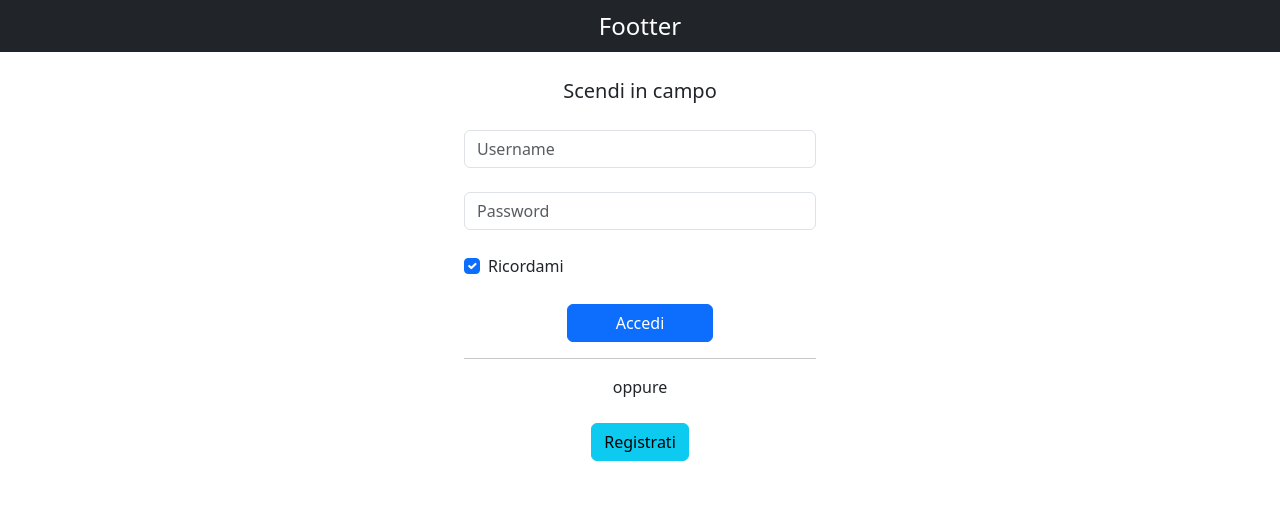
After one commit to marsild/Footter, a PHP site: page /login.html in a window 1280 px wide. The commit adds this page. Shown: the top 508 px of the page. Run offline with PHP 8.4, Linux system fonts and the light colour scheme.

Commit message:
login front end

```diff
--- /dev/null
+++ b/login.html
@@ -0,0 +1,81 @@
+<!doctype html>
+<html lang="it">
+
+<head>
+    <meta charset="utf-8">
+    <meta name="viewport" content="width=device-width, initial-scale=1">
+    <title>Footter</title>
+    <link href="https://cdn.jsdelivr.net/npm/bootstrap@5.3.0-alpha1/dist/css/bootstrap.min.css" rel="stylesheet"
+        integrity="sha384-GLhlTQ8iRABdZLl6O3oVMWSktQOp6b7In1Zl3/Jr59b6EGGoI1aFkw7cmDA6j6gD" crossorigin="anonymous">
+    <link rel="stylesheet" href="https://cdn.jsdelivr.net/npm/bootstrap-icons@1.10.3/font/bootstrap-icons.css">
+    <link rel="stylesheet" href="css/style.css">
+</head>
+<body>
+  <div class="container-fluid p-0 overflow-hidden">
+    <div class="row">
+      <div class="col-12 ">
+          <header class="bg-dark text-center py-2 fs-4 text-white ">
+              Footter
+          </header>
+      </div>
+  </div>
+
+
+
+  <div class="row">
+      <div class="col-12">
+        <div class = "fs-5 text-center mt-4 col-12">
+          Scendi in campo
+        </div>
+          <section class="w-100 p-4 d-flex justify-content-center pb-4">
+
+              <form style="width: 22rem;">
+                <!-- Email input -->
+                <div class="form-outline mb-4">
+                  <input type="email" id="form2Example1" class="form-control" placeholder="Username">
+                  <label class="form-label" for="form2Example1" style="margin-left: 0px;" hidden>Email address</label>
+                <div class="form-notch"><div class="form-notch-leading" style="width: 9px;"></div><div class="form-notch-middle" style="width: 88px;"></div><div class="form-notch-trailing"></div></div></div>
+
+                <!-- Password input -->
+                <div class="form-outline mb-4">
+                  <input type="password" id="form2Example2" class="form-control" placeholder="Password">
+                  <label class="form-label" for="form2Example2" style="margin-left: 0px;" hidden>Password</label>
+                <div class="form-notch"><div class="form-notch-leading" style="width: 9px;"></div><div class="form-notch-middle" style="width: 64px;"></div><div class="form-notch-trailing"></div></div></div>
+
+                <!-- 2 column grid layout for inline styling -->
+                <div class="row mb-4">
+                  <div class="col d-flex justify-content-start">
+                    <!-- Checkbox -->
+                    <div class="form-check">
+                      <input class="form-check-input" type="checkbox" value="" id="form2Example31" checked="">
+                      <label class="form-check-label" for="form2Example31"> Ricordami </label>
+                    </div>
+                  </div>
+                </div>
+
+                <!-- Submit button -->
+                <div class="d-grid col-5 mx-auto">
+                  <button type="button" class="btn btn-primary btn-block w-20">Accedi</button>
+                </div>
+
+                <hr class="text-dark">
+                <div class="col-12 text-center ">
+                  oppure
+                </div>
+                <div class="col d-flex justify-content-center">
+
+                  <button type="button" class="btn btn-info btn-block my-4">Registrati</button>
+                </div>
+              </form>
+            </section>
+      </div>
+  </div>
+  </div>
+
+
+<script src="https://cdn.jsdelivr.net/npm/bootstrap@5.3.0-alpha1/dist/js/bootstrap.bundle.min.js"
+integrity="sha384-w76AqPfDkMBDXo30jS1Sgez6pr3x5MlQ1ZAGC+nuZB+EYdgRZgiwxhTBTkF7CXvN"
+crossorigin="anonymous"></script>
+</body>
+
+</html>
--- a/template/base.php
+++ b/template/base.php
@@ -31,7 +31,7 @@
                                 data-bs-dismiss="offcanvas" aria-label="Close"></button>
                         </div>
                         <div class="offcanvas-body pt-0">
-                            <hr class="d-lg-none text-white-50">
+                            <hr class="text-white-50">
                             <ul class="navbar-nav justify-content-end flex-grow-1 pe-3">
                                 <li class="nav-item">
                                     <a class="nav-link<?php if($templateParams["active"]=="Profilo"){echo ' active" aria-current="page';}?>" href="#"><em class="bi bi-person-circle"></em> Profilo</a>
```
